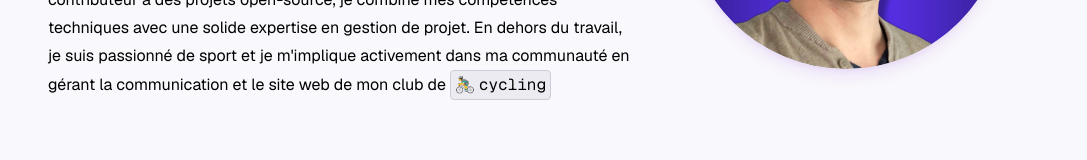
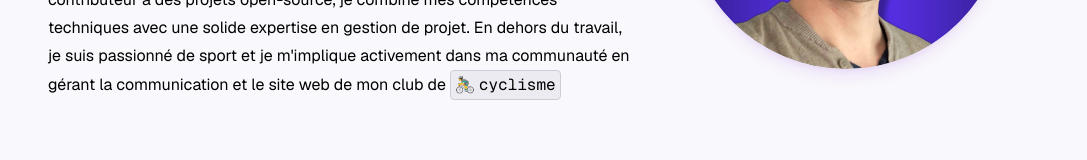
Before and after one commit to tanguyjulien56/Portfolio, a Next.js app: page / in a window 1280 px wide. Shown: the part 468-628 px from the top of the page, without its empty margins (96-1183 px from the left). Built offline with nearby package versions, Linux system fonts and the light colour scheme; a web font is replaced by a local one.

Commit message:
hero change

```diff
--- a/src/components/Footer.tsx
+++ b/src/components/Footer.tsx
@@ -5,7 +5,7 @@ export default function Header() {
     <footer className=" my-4">
       <div className="w-full mx-auto max-w-screen-xl p-4 md:flex md:items-center md:justify-between">
         <span className="text-sm  sm:text-center text-muted-foreground">
-          © 2024 Created byJulien TANGUY.
+          © 2024 Created by Julien TANGUY.
         </span>
       </div>
     </footer>
--- a/src/components/Hero.tsx
+++ b/src/components/Hero.tsx
@@ -68,7 +68,7 @@ export default function Hero() {
             <span role="img" aria-label="cycling">
               🚴‍♂️
             </span>
-            cycling
+            cyclisme
           </Code>
         </p>
       </div>
```
